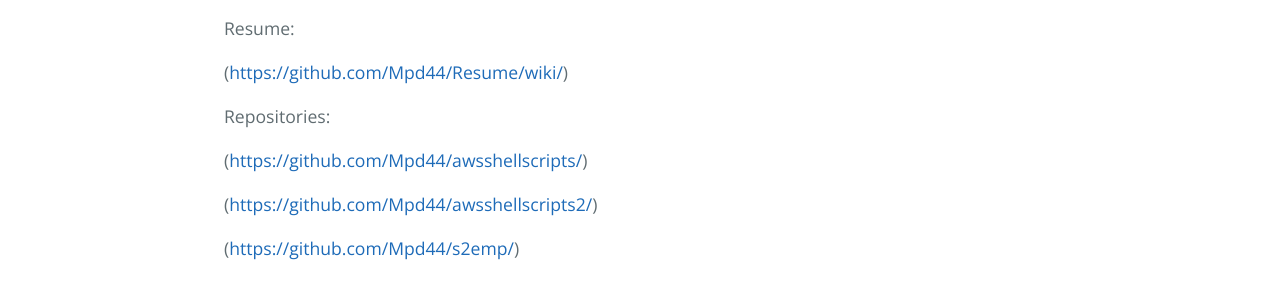
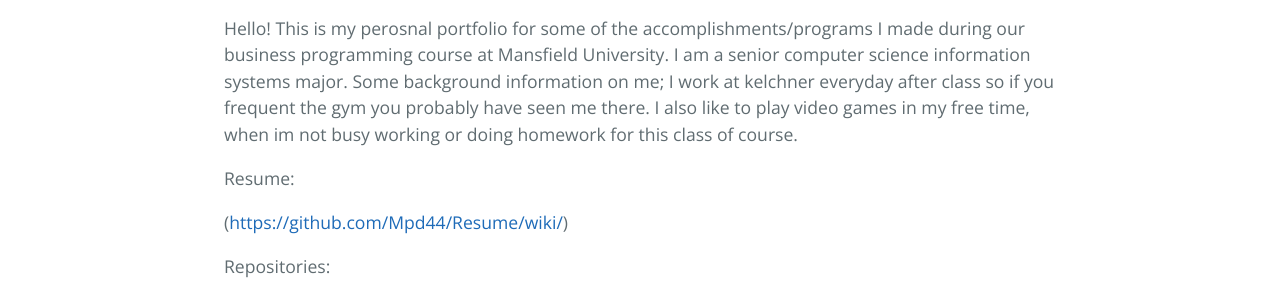
Before and after one commit to Mpd44/Portfolio, a plain HTML site: page index.html in a window 1280 px wide. Shown: the part 470-760 px from the top of the page. Drawn offline with nearby package versions, Linux system fonts and the light colour scheme.

Commit message:
Update index.html

```diff
--- a/index.html
+++ b/index.html
@@ -21,6 +21,9 @@
     <section class="main-content">
       <h1>
 <a id="about-me" class="anchor" href="#about-me" aria-hidden="true"><span aria-hidden="true" class="octicon octicon-link"></span></a>About Me</h1>
+      <p>Hello! This is my perosnal portfolio for some of the accomplishments/programs I made during our business programming course at Mansfield University.
+        I am a senior computer science information systems major. Some background information on me; I work at kelchner everyday after class so if you frequent the gym you probably have seen me there.
+        I also like to play video games in my free time, when im not busy working or doing homework for this class of course.</p>
 
       <p>Resume:</p>
                   <p>(<a href="https://github.com/Mpd44/Resume/wiki/">https://github.com/Mpd44/Resume/wiki/</a>) </p>
```
